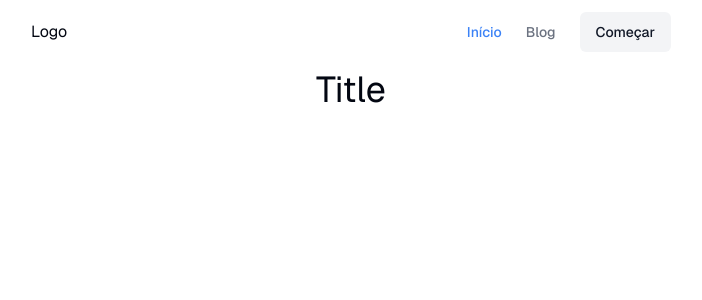
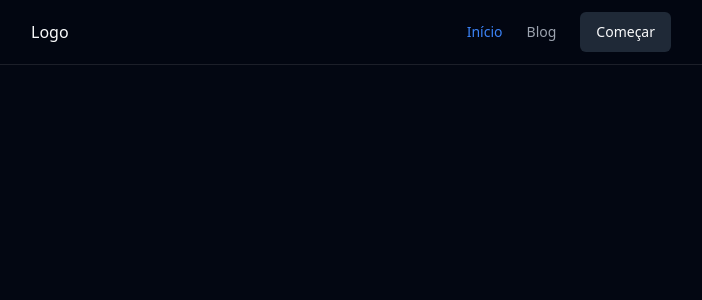
Before and after one commit to lucasBatistaa/rocketseat-nextjs, a Next.js app: page / in a window 1280 px wide. Shown: the top 300 px of the page, without its empty margins (289-991 px from the left). Built offline with nearby package versions, Linux system fonts and the light colour scheme.

Commit message:
feat: active link and layout component

```diff
--- a/src/components/active-link/active-link.tsx
+++ b/src/components/active-link/active-link.tsx
@@ -1,5 +1,21 @@
 import { cn } from "@/lib/utils";
-import Link from "next/link";
+import Link, { LinkProps } from "next/link";
+import { useRouter } from "next/router";
 
-export default function ActiveLink() {
+type ActiveLinkProps = {
+    children: React.ReactNode
+} & LinkProps
+
+export default function ActiveLink({ children, href, ...rest }: ActiveLinkProps) {
+    const router = useRouter()
+    const isCurrentPath = router.asPath === href || router.asPath === rest.as || router.asPath.startsWith(String(rest.as))
+
+    return (
+        <Link href={href} className={cn(
+            'text-sm font-medium transition-colors hover:text-blue-500',
+            isCurrentPath ? 'text-blue-500' : 'text-muted-foreground'
+        )}>
+            {children}
+        </Link>
+    )
 };
--- /dev/null
+++ b/src/components/active-link/index.tsx
@@ -0,0 +1 @@
+export * from './active-link'
--- a/src/components/header/header.tsx
+++ b/src/components/header/header.tsx
@@ -1,13 +1,9 @@
-import { cn } from "@/lib/utils";
 import Link from "next/link";
-import { useRouter } from "next/router";
+
 import { Button } from "../ui/button";
+import ActiveLink from "../active-link/active-link";
 
 export default function Header() {
-    const router = useRouter()
-    const isHomePage = router.pathname === '/'
-    const isBlogPage = router.pathname.startsWith('/blog')
-
     return (
         <header className="fixed top-0 z-50 w-full border-b border-white/10 bg-background/95 backdrop-blur supports-[backdrop-filters]:bg-background/60">
             <div className="mx-auto max-w-7xl px-4 sm:px-6 lg:px-80">
@@ -15,21 +11,12 @@
                     <Link href="/">Logo</Link>
 
                     <nav className="flex items-center gap-6">
-                        <Link href='/' className={cn(
-                            'text-sm font-medium transition-colors hover:text-blue-500',
-                            isHomePage ? 'text-blue-500' : 'text-muted-foreground'
-                        )}>
-                            Início
-                        </Link>
+                        <ActiveLink href='/'>Início</ActiveLink>
+                        <ActiveLink href='/blog'>Blog</ActiveLink>
 
-                        <Link href='/' className={cn(
-                            'text-sm font-medium transition-colors hover:text-blue-500',
-                            isBlogPage ? 'text-blue-500' : 'text-muted-foreground'
-                        )}>
-                            Blog
-                        </Link>
-
-                        <Button variant='secondary'>Começar</Button>
+                        <Button variant='secondary' asChild>
+                            <Link href='/comecar'>Começar</Link>
+                        </Button>
                     </nav>
                 </div>
             </div>
--- /dev/null
+++ b/src/components/layout/index.tsx
@@ -0,0 +1 @@
+export * from './layout'
--- /dev/null
+++ b/src/components/layout/layout.tsx
@@ -0,0 +1,18 @@
+import React from "react";
+import Header from "../header";
+
+type LayoutProps = {
+    children: React.ReactNode
+}
+
+export default function Layout({ children }: LayoutProps) {
+    return (
+        <div className="relative flex min-h-screen flex-col dark">
+            <Header />
+
+            <main className="flex-1 flex flex-col mb-12">
+                {children}
+            </main>
+        </div>
+    )
+};
--- a/src/pages/_app.tsx
+++ b/src/pages/_app.tsx
@@ -1,6 +1,11 @@
+import Layout from "@/components/layout/layout";
 import "@/styles/globals.css";
 import type { AppProps } from "next/app";
 
 export default function App({ Component, pageProps }: AppProps) {
-  return <Component {...pageProps} />;
+  return (
+    <Layout>
+      <Component {...pageProps} />
+    </Layout>
+  );
 }
--- a/src/pages/_document.tsx
+++ b/src/pages/_document.tsx
@@ -4,7 +4,7 @@
   return (
     <Html lang="en">
       <Head />
-      <body className="antialiased">
+      <body className="antialiased dark">
         <Main />
         <NextScript />
       </body>
--- a/src/pages/index.tsx
+++ b/src/pages/index.tsx
@@ -15,8 +15,6 @@
 export default function Home() {
   return (
     <div className={`${geistSans.variable} ${geistMono.variable} grid grid-rows-[20px_1fr_20px] items-center justify-items-center min-h-screen p-8 pb-20 gap-16 sm:p-20 font-[family-name:var(--font-geist-sans)]`}>
-      <Header/>
-      <h2 className="text-4xl text-red  -400">Title</h2>
     </div>
   );
 }
```
